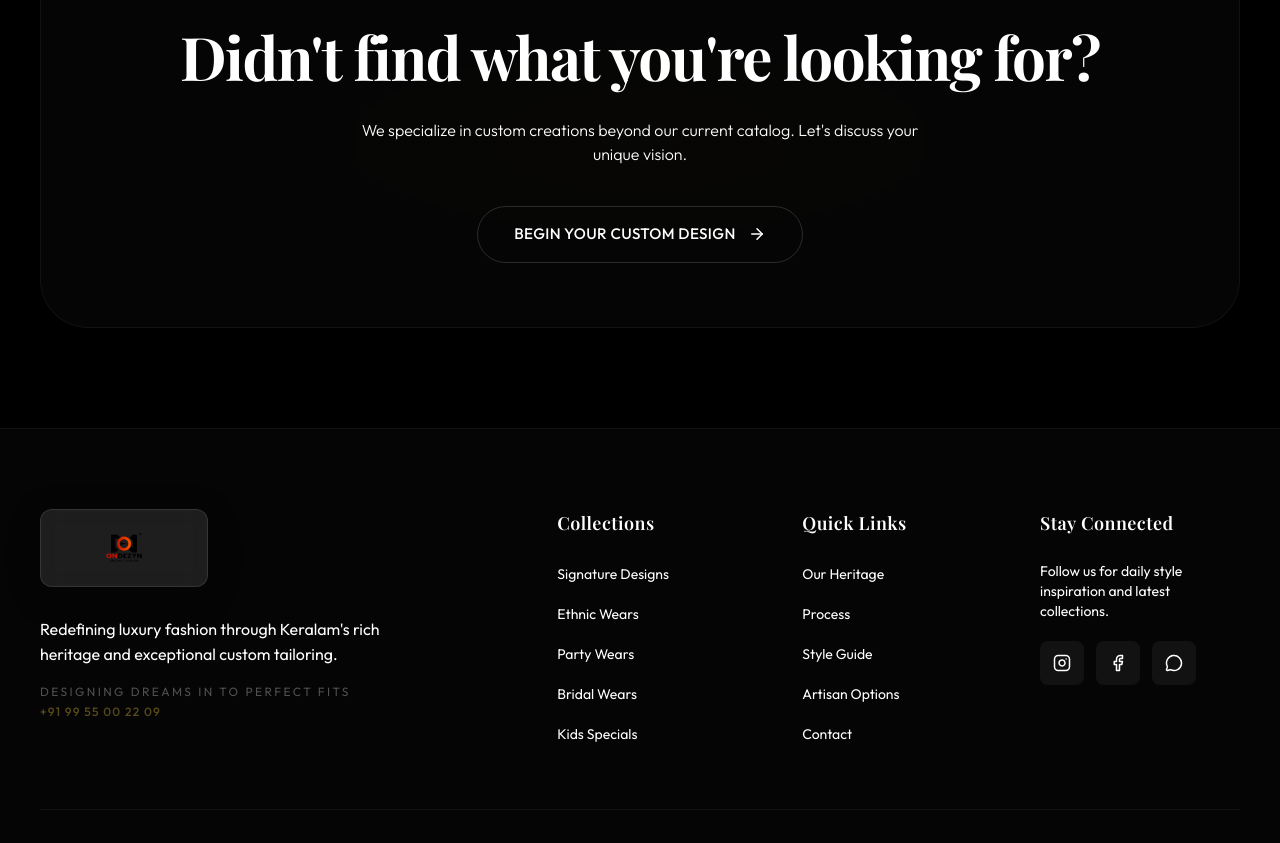
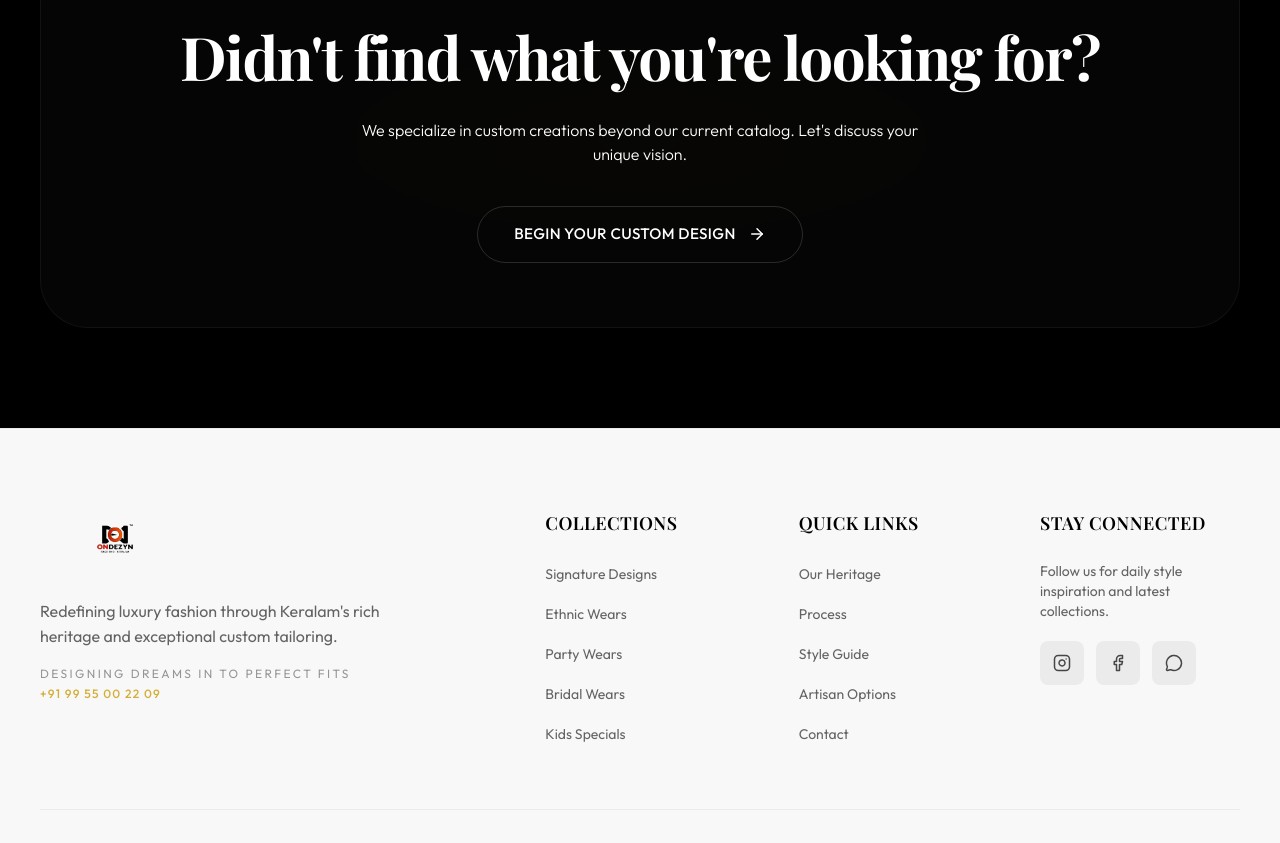
Before and after one commit to thoufeerma/ondezyn, a Next.js app: page /collections in a window 1280 px wide. Shown: the part 1947-2790 px from the top of the page. Built offline with nearby package versions, Linux system fonts and the light colour scheme; a web font is replaced by a local one.

Commit message:
style: transition Navbar, Footer, and Loader to 'Studio White' theme for black logo visibility

```diff
--- a/src/app/page.tsx
+++ b/src/app/page.tsx
@@ -50,14 +50,14 @@ export default function Home() {
       {/* Branded Loader */}
       {loading && (
         <div
-          className="fixed inset-0 bg-bg-deep z-[10000] flex flex-col justify-center items-center transition-all duration-1000 ease-in-out"
+          className="fixed inset-0 bg-[#f8f8f8] z-[10000] flex flex-col justify-center items-center transition-all duration-1000 ease-in-out"
           style={{ opacity: progress === 100 ? 0 : 1, visibility: progress === 100 ? 'hidden' : 'visible' }}
         >
-          <div className="mb-10 animate-float-slow p-6 rounded-[2.5rem] bg-white/10 backdrop-blur-md border border-white/10 shadow-[0_20px_50px_rgba(0,0,0,0.4)]">
+          <div className="mb-10 animate-float-slow">
             <Image src="/images/logo black.png" alt="ONDEZYN Logo" width={250} height={120} className="object-contain" priority unoptimized />
           </div>
-          <div className="w-[250px] h-[2px] bg-white/10 overflow-hidden">
-            <div className="h-full bg-gradient-to-r from-accent-red to-accent-orange transition-all duration-100 ease-linear" style={{ width: `${progress}%` }}></div>
+          <div className="w-[250px] h-[2px] bg-black/5 overflow-hidden">
+            <div className="h-full bg-accent-orange transition-all duration-100 ease-linear" style={{ width: `${progress}%` }}></div>
           </div>
         </div>
       )}
--- a/src/components/Footer.tsx
+++ b/src/components/Footer.tsx
@@ -6,59 +6,59 @@ import { MessageCircle } from "lucide-react";
 
 const Footer = () => {
   return (
-    <footer className="pt-10 lg:pt-20 pb-6 lg:pb-10 px-5 lg:px-10 border-t border-glass-border bg-bg-deep relative z-10">
+    <footer className="pt-10 lg:pt-20 pb-6 lg:pb-10 px-5 lg:px-10 border-t border-black/5 bg-[#f8f8f8] relative z-10">
       <div className="container mx-auto max-w-[1400px] grid grid-cols-2 lg:flex lg:flex-row justify-between items-start mb-6 lg:mb-16 gap-x-4 gap-y-6 lg:gap-0">
         <div className="col-span-2 lg:col-span-1 lg:max-w-sm flex flex-col lg:block">
           <div className="flex justify-between items-center lg:items-start lg:block mb-3 lg:mb-6">
-            <Link href="/" className="inline-block p-2 rounded-xl bg-white/10 backdrop-blur-md border border-white/10 shadow-[0_8px_32px_rgba(0,0,0,0.3)] hover:bg-white/20 transition-all">
+            <Link href="/" className="inline-block transition-transform duration-500 hover:scale-105">
               <Image src="/images/logo black.png" alt="ONDEZYN™ Logo" width={110} height={40} className="object-contain lg:w-[150px] lg:h-[60px]" unoptimized />
             </Link>
             <div className="flex lg:hidden items-center gap-2">
-              <a href="https://www.instagram.com/ondezyn/" target="_blank" rel="noopener noreferrer" className="w-8 h-8 rounded-lg bg-white/5 flex items-center justify-center hover:bg-accent-orange transition-all"><Instagram size={14} /></a>
-              <a href="https://www.facebook.com/profile.php?id=61579379981046" target="_blank" rel="noopener noreferrer" className="w-8 h-8 rounded-lg bg-white/5 flex items-center justify-center hover:bg-accent-orange transition-all"><Facebook size={14} /></a>
-              <a href="https://wa.me/919955002209" target="_blank" rel="noopener noreferrer" className="w-8 h-8 rounded-lg bg-white/5 flex items-center justify-center hover:bg-[#25D366] transition-all"><MessageCircle size={14} /></a>
+              <a href="https://www.instagram.com/ondezyn/" target="_blank" rel="noopener noreferrer" className="w-8 h-8 rounded-lg bg-black/5 flex items-center justify-center hover:bg-accent-orange hover:text-white transition-all"><Instagram size={14} /></a>
+              <a href="https://www.facebook.com/profile.php?id=61579379981046" target="_blank" rel="noopener noreferrer" className="w-8 h-8 rounded-lg bg-black/5 flex items-center justify-center hover:bg-accent-orange hover:text-white transition-all"><Facebook size={14} /></a>
+              <a href="https://wa.me/919955002209" target="_blank" rel="noopener noreferrer" className="w-8 h-8 rounded-lg bg-black/5 flex items-center justify-center hover:bg-[#25D366] hover:text-white transition-all"><MessageCircle size={14} /></a>
             </div>
           </div>
-          <p className="hidden lg:block text-text-secondary leading-[1.6] mb-3 lg:mb-4 text-xs lg:text-base pr-4 lg:pr-0">Redefining luxury fashion through Keralam&apos;s rich heritage and exceptional custom tailoring.</p>
+          <p className="hidden lg:block text-black/60 leading-[1.6] mb-3 lg:mb-4 text-xs lg:text-base pr-4 lg:pr-0">Redefining luxury fashion through Keralam&apos;s rich heritage and exceptional custom tailoring.</p>
           <div className="flex flex-col gap-1 mb-1 lg:mb-0">
-            <p className="text-[0.55rem] lg:text-xs text-white/30 uppercase tracking-[0.2em]">Designing Dreams in to Perfect Fits</p>
-            <p className="text-[0.55rem] lg:text-xs text-accent-gold/40 font-medium tracking-[0.1em]">+91 99 55 00 22 09</p>
+            <p className="text-[0.55rem] lg:text-xs text-black/40 uppercase tracking-[0.2em]">Designing Dreams in to Perfect Fits</p>
+            <p className="text-[0.55rem] lg:text-xs text-accent-gold font-medium tracking-[0.1em]">+91 99 55 00 22 09</p>
           </div>
         </div>
         <div>
-          <h4 className="text-sm lg:text-lg mb-3 lg:mb-6 text-white font-heading">Collections</h4>
+          <h4 className="text-sm lg:text-lg mb-3 lg:mb-6 text-black font-heading uppercase tracking-wide">Collections</h4>
           <ul className="flex flex-col gap-2 lg:gap-4">
-            <li><Link href="/collections" className="text-text-secondary hover:text-accent-orange transition-colors text-sm">Signature Designs</Link></li>
-            <li><Link href="/collections" className="text-text-secondary hover:text-accent-orange transition-colors text-sm">Ethnic Wears</Link></li>
-            <li><Link href="/collections" className="text-text-secondary hover:text-accent-orange transition-colors text-sm">Party Wears</Link></li>
-            <li><Link href="/collections" className="text-text-secondary hover:text-accent-orange transition-colors text-sm">Bridal Wears</Link></li>
-            <li><Link href="/collections" className="text-text-secondary hover:text-accent-orange transition-colors text-sm">Kids Specials</Link></li>
+            <li><Link href="/collections" className="text-black/60 hover:text-accent-orange transition-colors text-sm">Signature Designs</Link></li>
+            <li><Link href="/collections" className="text-black/60 hover:text-accent-orange transition-colors text-sm">Ethnic Wears</Link></li>
+            <li><Link href="/collections" className="text-black/60 hover:text-accent-orange transition-colors text-sm">Party Wears</Link></li>
+            <li><Link href="/collections" className="text-black/60 hover:text-accent-orange transition-colors text-sm">Bridal Wears</Link></li>
+            <li><Link href="/collections" className="text-black/60 hover:text-accent-orange transition-colors text-sm">Kids Specials</Link></li>
           </ul>
         </div>
         <div>
-          <h4 className="text-sm lg:text-lg mb-3 lg:mb-6 text-white font-heading">Quick Links</h4>
+          <h4 className="text-sm lg:text-lg mb-3 lg:mb-6 text-black font-heading uppercase tracking-wide">Quick Links</h4>
           <ul className="flex flex-col gap-2 lg:gap-4">
-            <li><Link href="/#story" className="text-text-secondary hover:text-accent-orange transition-colors text-sm">Our Heritage</Link></li>
-            <li><Link href="/process" className="text-text-secondary hover:text-accent-orange transition-colors text-sm">Process</Link></li>
-            <li><Link href="/style-guide" className="text-text-secondary hover:text-accent-orange transition-colors text-sm">Style Guide</Link></li>
-            <li><Link href="/fabrics" className="text-text-secondary hover:text-accent-orange transition-colors text-sm">Artisan Options</Link></li>
-            <li><Link href="/contact" className="text-text-secondary hover:text-accent-orange transition-colors text-sm">Contact</Link></li>
+            <li><Link href="/#story" className="text-black/60 hover:text-accent-orange transition-colors text-sm">Our Heritage</Link></li>
+            <li><Link href="/process" className="text-black/60 hover:text-accent-orange transition-colors text-sm">Process</Link></li>
+            <li><Link href="/style-guide" className="text-black/60 hover:text-accent-orange transition-colors text-sm">Style Guide</Link></li>
+            <li><Link href="/fabrics" className="text-black/60 hover:text-accent-orange transition-colors text-sm">Artisan Options</Link></li>
+            <li><Link href="/contact" className="text-black/60 hover:text-accent-orange transition-colors text-sm">Contact</Link></li>
           </ul>
         </div>
         <div className="col-span-2 lg:col-span-1 hidden lg:block">
-          <h4 className="text-sm lg:text-lg mb-3 lg:mb-6 text-white font-heading">Stay Connected</h4>
-          <p className="text-text-secondary text-xs lg:text-sm mb-4 lg:mb-5 max-w-[200px] hidden lg:block">Follow us for daily style inspiration and latest collections.</p>
-          <div className="flex items-center gap-3">
-            <a href="https://www.instagram.com/ondezyn/" target="_blank" rel="noopener noreferrer" className="w-11 h-11 rounded-lg bg-white/5 flex items-center justify-center hover:bg-accent-orange transition-all active:scale-95"><Instagram size={18} /></a>
-            <a href="https://www.facebook.com/profile.php?id=61579379981046" target="_blank" rel="noopener noreferrer" className="w-11 h-11 rounded-lg bg-white/5 flex items-center justify-center hover:bg-accent-orange transition-all active:scale-95"><Facebook size={18} /></a>
-            <a href="https://wa.me/919955002209" target="_blank" rel="noopener noreferrer" className="w-11 h-11 rounded-lg bg-white/5 flex items-center justify-center hover:bg-[#25D366] transition-all active:scale-95"><MessageCircle size={18} /></a>
+          <h4 className="text-sm lg:text-lg mb-3 lg:mb-6 text-black font-heading uppercase tracking-wide">Stay Connected</h4>
+          <p className="text-black/60 text-xs lg:text-sm mb-4 lg:mb-5 max-w-[200px] hidden lg:block">Follow us for daily style inspiration and latest collections.</p>
+          <div className="flex items-center gap-3 text-black/70">
+            <a href="https://www.instagram.com/ondezyn/" target="_blank" rel="noopener noreferrer" className="w-11 h-11 rounded-lg bg-black/5 flex items-center justify-center hover:bg-accent-orange hover:text-white transition-all active:scale-95"><Instagram size={18} /></a>
+            <a href="https://www.facebook.com/profile.php?id=61579379981046" target="_blank" rel="noopener noreferrer" className="w-11 h-11 rounded-lg bg-black/5 flex items-center justify-center hover:bg-accent-orange hover:text-white transition-all active:scale-95"><Facebook size={18} /></a>
+            <a href="https://wa.me/919955002209" target="_blank" rel="noopener noreferrer" className="w-11 h-11 rounded-lg bg-black/5 flex items-center justify-center hover:bg-[#25D366] hover:text-white transition-all active:scale-95"><MessageCircle size={18} /></a>
           </div>
         </div>
       </div>
-      <div className="container mx-auto max-w-[1400px] pt-5 lg:pt-8 border-t border-glass-border flex flex-col items-center text-text-muted text-[0.6rem] lg:text-[0.7rem] gap-2 lg:gap-3 text-center">
+      <div className="container mx-auto max-w-[1400px] pt-5 lg:pt-8 border-t border-black/5 flex flex-col items-center text-black/30 text-[0.6rem] lg:text-[0.7rem] gap-2 lg:gap-3 text-center">
         <p className="font-medium tracking-wide">© 2025 ONDEZYN™ PRIVATE LIMITED. All rights reserved.</p>
         <div className="flex flex-wrap justify-center gap-4 lg:gap-8">
-          <a href="http://WWW.ONDEZYN.COM" className="hover:text-white transition-colors">WWW.ONDEZYN.COM</a>
+          <a href="http://WWW.ONDEZYN.COM" className="hover:text-black transition-colors">WWW.ONDEZYN.COM</a>
         </div>
       </div>
     </footer>
```
Also changed, not shown: src/components/Navbar.tsx (+11 -11 lines).
